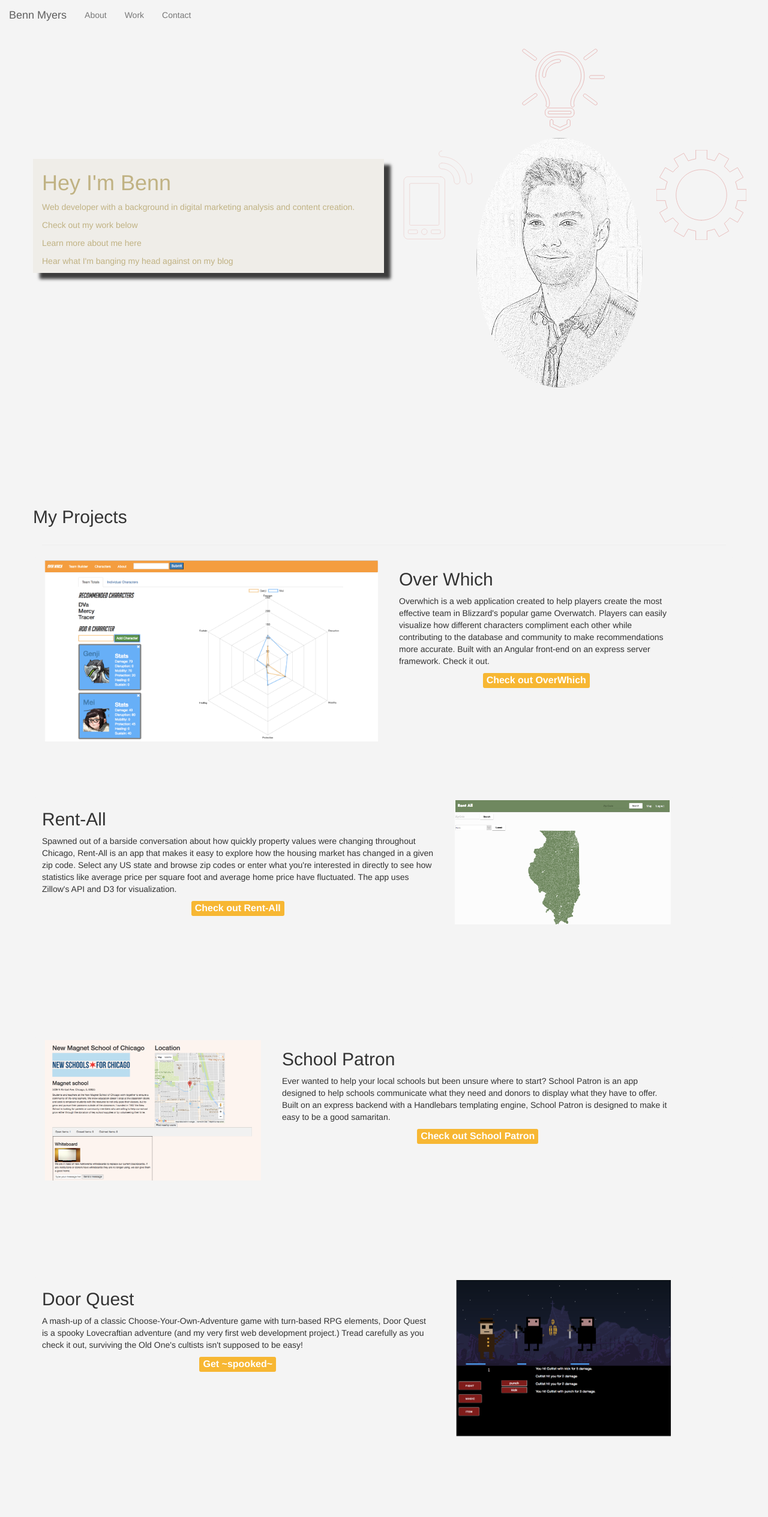
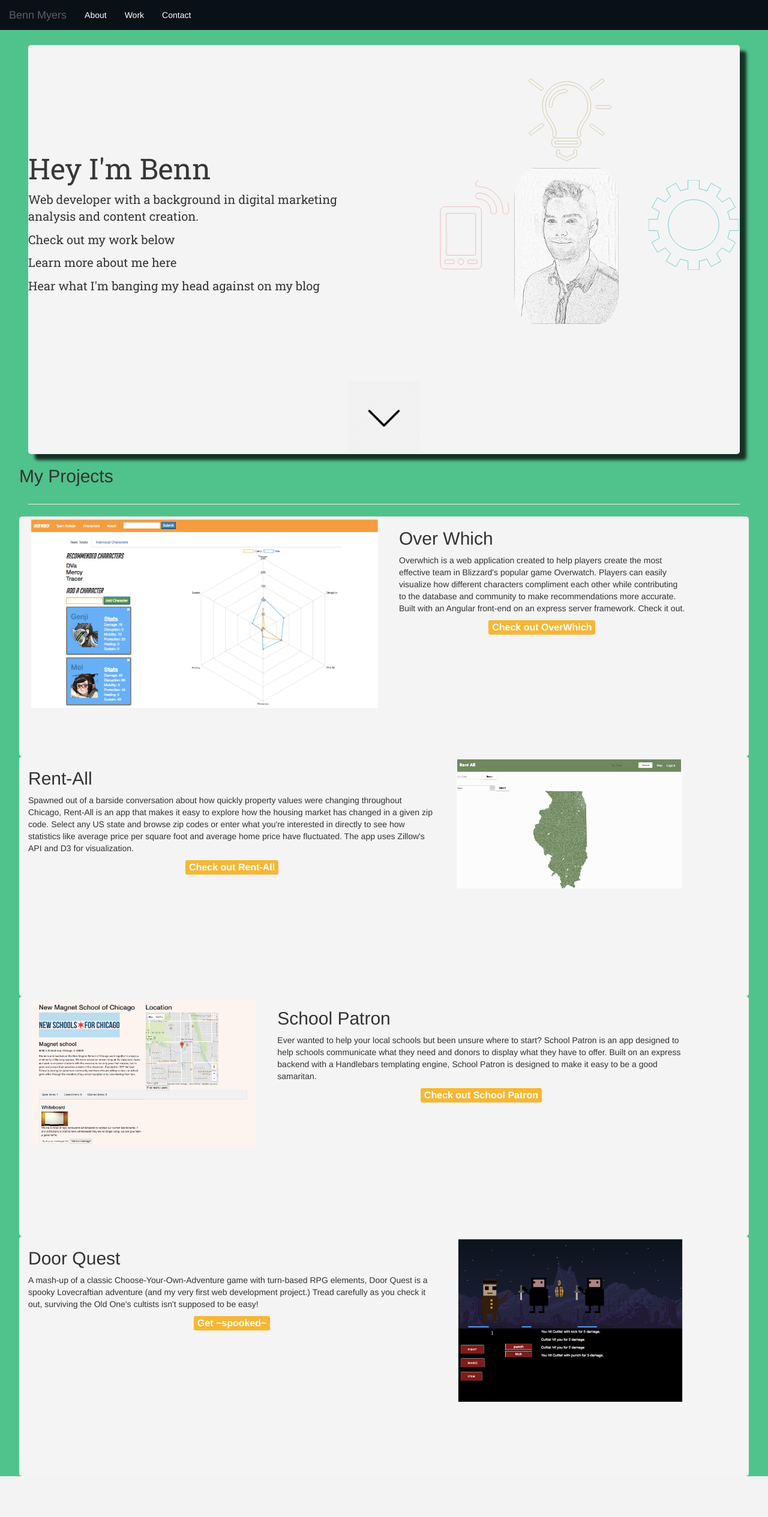
Before and after one commit to AceCat/portfolio-site, a PHP site: page / in a window 1280 px wide. Shown: the whole page at 60% size. After the commit the page ends 2461 px from the top, so only its background shows below. Run offline with PHP 8.4, Linux system fonts and the light colour scheme; some libraries are stand-ins or nearby versions.

Commit message:
added animations to widgets, modified color scheme, added anchor downscroll

```diff
--- a/index.html
+++ b/index.html
@@ -11,6 +11,8 @@
  	 <script type="text/javascript" src='https://maxcdn.bootstrapcdn.com/bootstrap/3.3.7/js/bootstrap.min.js'></script>
 
  	 <link href="https://fonts.googleapis.com/css?family=Anton" rel="stylesheet">
+
+ 	 <link href="https://fonts.googleapis.com/css?family=Roboto+Slab" rel="stylesheet">
 
  	 <link rel="stylesheet" type="text/css" href="https://cdnjs.cloudflare.com/ajax/libs/animate.css/3.5.2/animate.min.css">
 
@@ -33,9 +35,9 @@
 	    <!-- Collect the nav links, forms, and other content for toggling -->
 	    <div class="collapse navbar-collapse" id="bs-example-navbar-collapse-1">
 	      <ul class="nav navbar-nav">
-	        <li><a href="/team-analyzer" routerLinkActive="active">About</a></li>
-	        <li><a routerLink='/characters-browser' routerLinkActive="active">Work</a></li>
-	        <li><a routerLink="/about" routerLinkActive="active">Contact</a></li>
+	        <li class='nav-item'><a href="/team-analyzer" routerLinkActive="active">About</a></li>
+	        <li class='nav-item'><a routerLink='/characters-browser' routerLinkActive="active">Work</a></li>
+	        <li class='nav-item'><a routerLink="/about" routerLinkActive="active">Contact</a></li>
 	      </ul>
 
 	    </div><!-- /.navbar-collapse -->
@@ -44,22 +46,21 @@
 
 	<div class='container'>
 
+	<div class='introduction-overlay shadow'>
 		<div class='row top-row'>
 		<div id='introduction-overlay' class='shadow animated slideInLeft'>
-			<div id='introduction' class='col-md-5 introduction-overlay shadow'>
-				<h1>Hey I'm Benn</h1>
+			<div id='introduction' class='col-md-5'>
+				<h1 class='greeting'>Hey I'm Benn</h1>
 				<div>
-					<p>Web developer with a background in digital marketing analysis and content creation.</p>
-					<p>Check out my work below</p>
-					<p>Learn more about me here</p>
-					<p>Hear what I'm banging my head against on my blog</p>
+					<p class='intro-blurb'>Web developer with a background in digital marketing analysis and content creation.</p>
+					<p class='intro-blurb'>Check out my work below</p>
+					<p class='intro-blurb'>Learn more about me here</p>
+					<p class='intro-blurb'>Hear what I'm banging my head against on my blog</p>
 				</div>
 			</div>
 		</div>
-
-
 			<div class='col-md-6 image-overlay'>
-					<div class='lazySVG' id='lightbulb'>
+					<div class='lazySVG animated' id='lightbulb'>
 					</div>
 					<div class='lazySVG' id='gear'>
 					</div>
@@ -67,14 +68,21 @@
 					</div>
 					<img id='top-image' src='./images/benn-sketch.png'/>
 			</div>
+		</div>
 
+		<div class='row'>
+			<a href='#overwhich'><img class='nav-arrow' src='./images/down-arrow.png'/></a>
 		</div>
+	</div>
 
 
 	<div class='row'>
-	<h2 class='secion-header'>My Projects</h2>
+	<h2 color='white'>My Projects</h2>
+	<a name='overwhich'></a>
+
 	</div>
 	<hr size="6">
+
 
 	<div class='row project-left'>
 		<div class='col-sm-6 projectImage d-flex flex-column'>
--- a/js/main.js
+++ b/js/main.js
@@ -96,7 +96,7 @@
  {
     "svgData": pathObj,
     "strokeWidth": 2,
-    "strokeColor": "#e09b99"
+    "strokeColor": "#c0B283"
 }).lazylinepainter('paint');
 });
 
@@ -127,7 +127,7 @@
  {
     "svgData": gearPath,
     "strokeWidth": 2,
-    "strokeColor": "#e09b99"
+    "strokeColor": "#1bb2ba"
 }).lazylinepainter('paint');
 });
 
@@ -166,7 +166,7 @@
  {
     "svgData": smartphonePath,
     "strokeWidth": 2,
-    "strokeColor": "#e09b99"
+    "strokeColor": "#db3b3b"
 }).lazylinepainter('paint');
 });
 
@@ -194,3 +194,10 @@
  	}
  	sketchImage.fadeIn();
  })
+
+ $('#lightbulb').click(function() {
+ 	var lightbulb = $('#lightbulb');
+ 	lightbulb.addClass('bounce').one("webkitAnimationEnd mozAnimationEnd MSAnimationEnd oanimationend animationend", function(){
+ 		lightbulb.removeClass('bounce')
+ 	})
+ });
--- a/styles/style.css
+++ b/styles/style.css
@@ -1,24 +1,42 @@
 body {
 	padding-top: 25px;
-	background-color: #F4F4F4;
+	background-color: rgb(80,194,140);
+}
+
+.container {
+	width: 95%;
 }
 
 .top-row{
-	height: 100vh;
+	height: 70vh;
 }
 
 #introduction{
-	margin-top: 30vh;
-	color: #C0B283;
+	height: 50vh;
+	margin-top: 20vh;
+	color: #373737;
 	width: 50%;
 }
 
 .introduction-overlay{
-	background-color: rgba(192,178,131,.1);
-	padding-top: -10px;
+	background-color: #f4f4f4;
+	margin-top: 50px;
 	height: 65%;
+	border-radius: 5px;
 }
 
+.greeting {
+	font-size: 48px;
+	color: #373737;
+	font-family: 'Roboto Slab', serif;
+
+}
+
+.intro-blurb{
+	font-size: 20px;
+	font-family: 'Roboto Slab', serif;
+
+}
 
 .shadow {
    -moz-box-shadow: 8px 8px 2px 0px rgba(0,0,0,.75);
@@ -38,15 +56,26 @@
 	margin: 0 auto;
 }
 
+@keyframes spin {
+  100% {transform: rotate(1turn); }
+}
+
 #gear {
 	padding-top: 20px;
-	margin-left: 75%;
+	margin-left: 70%;
 	position: absolute;
+	animation: spin 10s linear infinite;
+	animation-play-state: paused;
+}
+
+#gear:hover{
+	animation-play-state: running;
 }
 
 #smartphone{
 	padding-top: 20px;
 	position: absolute;
+	margin-left: 10%;
 }
 
 .left-float {
@@ -55,11 +84,22 @@
 
 #top-image {
 	background-color: #C0B283;
-	border-radius: 100%;
-	width:50%;
+	border-radius: 20%;
+	width: 30%;
+	overflow: hidden;
 	margin: 0 auto;
 	display: block;
 	position: relative;
+}
+
+.nav-arrow {
+	width: 10%;
+	margin: 0 auto;
+	display: block;
+}
+
+.nav-arrow:hover{
+
 }
 
 
@@ -89,9 +129,6 @@
 	margin: 5px;
 }
 
-.projectDescription{
-
-}
 
 .projectButton {
 	margin: 3px auto;
@@ -106,20 +143,28 @@
 
 img {
 	width: 100%;
+	animation:
 }
 
 .navbar-fixed-top{
-	background-color: #F4F4F4;
+	background-color: rgb(9,17,23);
 	border: none;
 	color: white;
 }
 
-.navbar li a{
+.navbar .navbar-brand {
+	color: white;
+}
+
+.navbar-fixed-top li a{
+	color: white;
+}
+
+.navbar-default .navbar-nav>li>a {
 	color: white;
 }
 
 .navbar-fixed-top.scrolled {
-  background-color: #fff !important;
   transition: background-color 200ms linear;
   border-bottom: solid grey 2px;
 }
@@ -127,3 +172,5 @@
 .section-header{
 	text-decoration: underline;
 }
+
+//Animations
```
Also changed, not shown: images/down-arrow.png (added).
